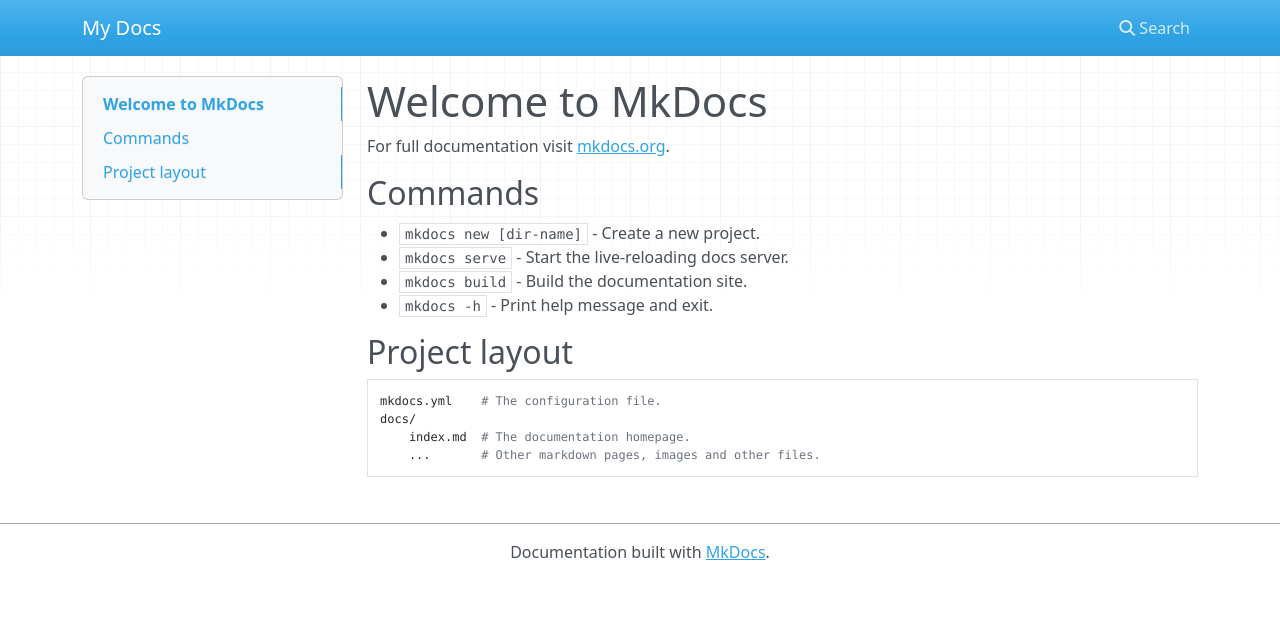
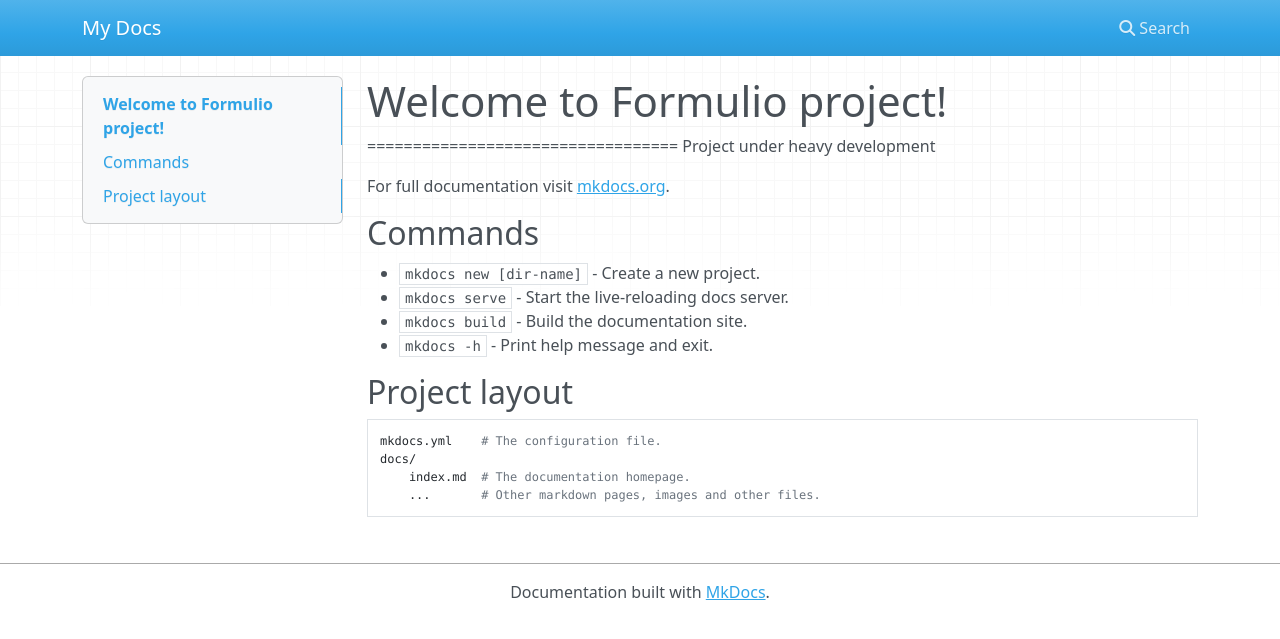
Before and after one commit to itacyldev/cartodruid-docs, an MkDocs documentation site: the page built from docs/index.md, in a window 1280 px wide. Shown: the top 639 px of the page. Built offline with MkDocs 1.6.1, drawn with Linux system fonts in a browser that asks for light colours; nearby versions of some CDN libraries.

```diff
--- a/docs/index.md
+++ b/docs/index.md
@@ -1,4 +1,12 @@
-# Welcome to MkDocs
+# Welcome to Formulio project!
+==================================
+Project under heavy development
+
+
+
+
+
+
 
 For full documentation visit [mkdocs.org](https://www.mkdocs.org).
 
```
